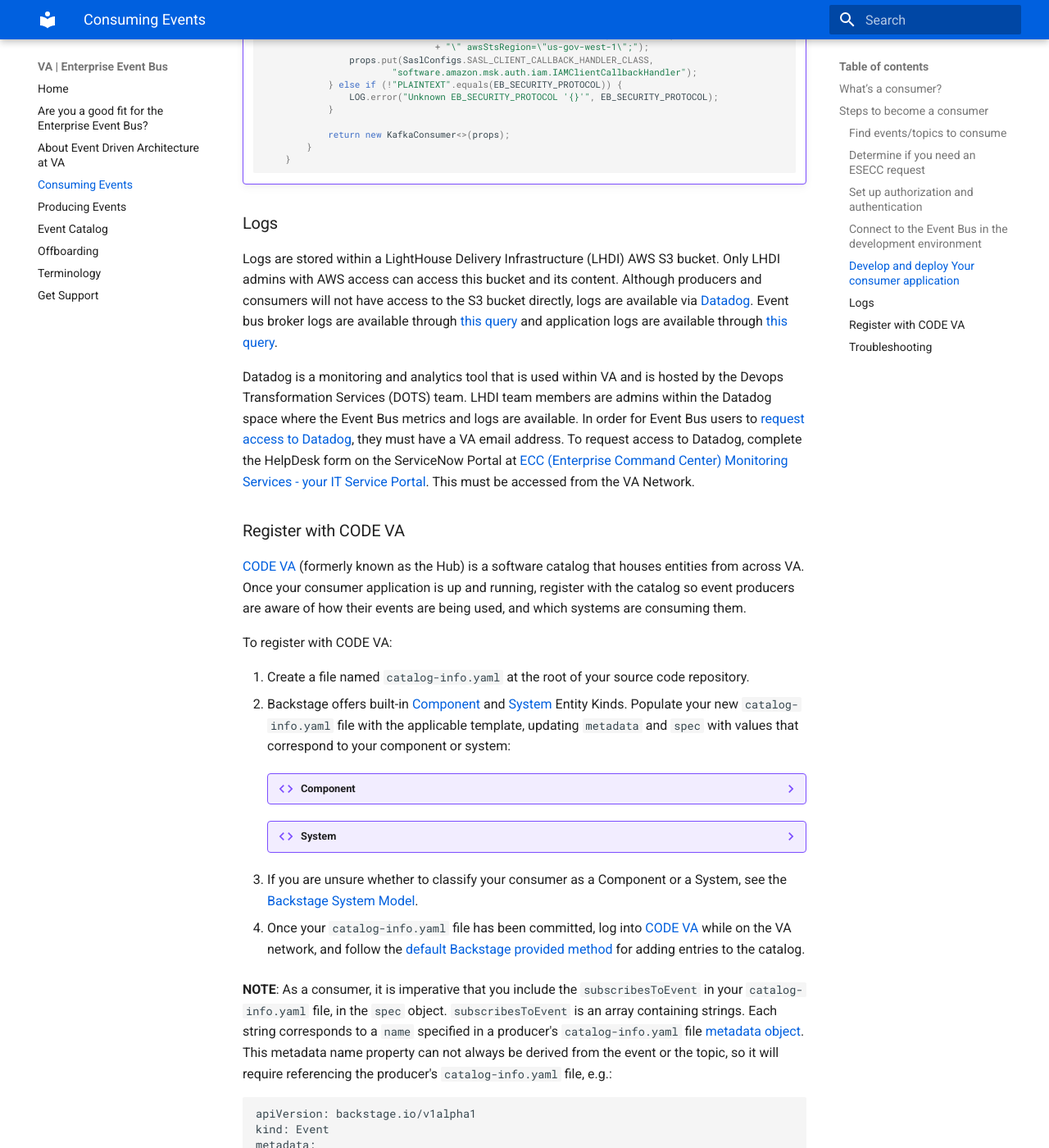
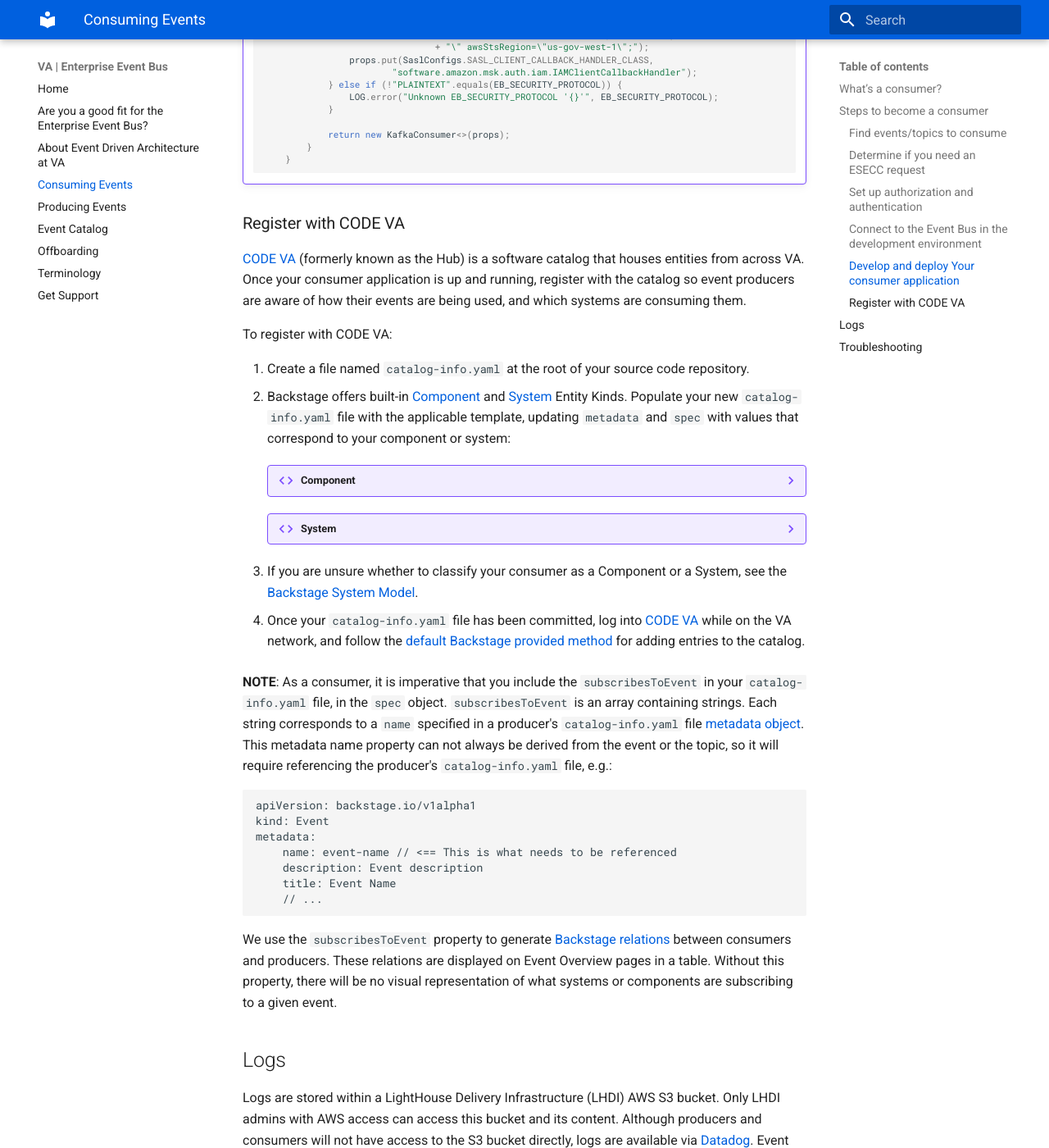
Before and after one commit to department-of-veterans-affairs/ves-event-bus-developer-portal, an MkDocs documentation site: the page built from docs/consume-events.md, in a window 1280 px wide and 1400 px high, scrolled down 4218 px. Shown: the whole window at 82% size. Built offline with MkDocs 1.6.1 and Material for MkDocs 9.7.7, drawn with Linux system fonts in a browser that asks for light colours; some of the changed lines change nothing that is shown; some of the changed text lies outside the part shown.

Commit message:
Adjusted location of logs section.md
Adjusted location of the logs section, per this comment: https://docs.google.com/document/d/1CnA9B2WDRKlbMKmcPFyd0mhRSCkvo-DX1apVgHQuE3w/edit?disco=AAABDsotuFQ

````diff
--- a/docs/consume-events.md
+++ b/docs/consume-events.md
@@ -151,12 +151,6 @@
         }
     ```
 
-### Logs
-
-Logs are stored within a LightHouse Delivery Infrastructure (LHDI) AWS S3 bucket. Only LHDI admins with AWS access can access this bucket and its content. Although producers and consumers will not have access to the S3 bucket directly, logs are available via [Datadog](https://lighthousedi.ddog-gov.com/). Event bus broker logs are available through [this query](https://lighthousedi.ddog-gov.com/logs?query=host%3A%22arn%3Aaws%3As3%3A%3A%3Aeventbus-msk-logs%22%20&cols=host%2Cservice&index=%2A&messageDisplay=inline&stream_sort=desc&viz=stream&from_ts=1684858340160&to_ts=1684859240160&live=true) and application logs are available through [this query](https://lighthousedi.ddog-gov.com/logs?query=kube_namespace%3Aves-event-bus-infra-dev%20&cols=host%2Cservice&index=%2A&messageDisplay=inline&refresh_mode=sliding&stream_sort=desc&viz=stream&from_ts=1695939680975&to_ts=1696544480975&live=true).
-
-Datadog is a monitoring and analytics tool that is used within VA and is hosted by the Devops Transformation Services (DOTS) team. LHDI team members are admins within the Datadog space where the Event Bus metrics and logs are available. In order for Event Bus users to [request access to Datadog](https://animated-carnival-57b3e7f5.pages.github.io/datadog-observability-tools/datadog-access/), they must have a VA email address. To request access to Datadog, complete the HelpDesk form on the ServiceNow Portal at [ECC (Enterprise Command Center) Monitoring Services - your IT Service Portal](https://gcc02.safelinks.protection.outlook.com/?url=https%3A%2F%2Fyourit.va.gov%2Fva%3Fid%3Dsc_cat_item%26sys_id%3D4cdf488b1ba4fcd412979796bc4bcb74&data=05%7C01%7C%7Ccb701e4e7fc944b6041308dbeacea9aa%7Ce95f1b23abaf45ee821db7ab251ab3bf%7C0%7C0%7C638361945550254440%7CUnknown%7CTWFpbGZsb3d8eyJWIjoiMC4wLjAwMDAiLCJQIjoiV2luMzIiLCJBTiI6Ik1haWwiLCJXVCI6Mn0%3D%7C3000%7C%7C%7C&sdata=sJfq3j8vnXwdtuQrfY%2FBaRttaqyOpKA6X17O8TMK9ug%3D&reserved=0). This must be accessed from the VA Network.
-
 ### Register with CODE VA
 [CODE VA](https://hub.lighthouse.va.gov) (formerly known as the Hub) is a software catalog that houses entities from across VA. Once your consumer application is up and running, register with the catalog so event producers are aware of how their events are being used, and which systems are consuming them.
 
@@ -208,5 +202,11 @@
 
 We use the `subscribesToEvent` property to generate [Backstage relations](https://backstage.io/docs/features/software-catalog/extending-the-model#adding-a-new-relation-type) between consumers and producers. These relations are displayed on Event Overview pages in a table. Without this property, there will be no visual representation of what systems or components are subscribing to a given event.
 
-### Troubleshooting
+## Logs
+
+Logs are stored within a LightHouse Delivery Infrastructure (LHDI) AWS S3 bucket. Only LHDI admins with AWS access can access this bucket and its content. Although producers and consumers will not have access to the S3 bucket directly, logs are available via [Datadog](https://lighthousedi.ddog-gov.com/). Event bus broker logs are available through [this query](https://lighthousedi.ddog-gov.com/logs?query=host%3A%22arn%3Aaws%3As3%3A%3A%3Aeventbus-msk-logs%22%20&cols=host%2Cservice&index=%2A&messageDisplay=inline&stream_sort=desc&viz=stream&from_ts=1684858340160&to_ts=1684859240160&live=true) and application logs are available through [this query](https://lighthousedi.ddog-gov.com/logs?query=kube_namespace%3Aves-event-bus-infra-dev%20&cols=host%2Cservice&index=%2A&messageDisplay=inline&refresh_mode=sliding&stream_sort=desc&viz=stream&from_ts=1695939680975&to_ts=1696544480975&live=true).
+
+Datadog is a monitoring and analytics tool that is used within VA and is hosted by the Devops Transformation Services (DOTS) team. LHDI team members are admins within the Datadog space where the Event Bus metrics and logs are available. In order for Event Bus users to [request access to Datadog](https://animated-carnival-57b3e7f5.pages.github.io/datadog-observability-tools/datadog-access/), they must have a VA email address. To request access to Datadog, complete the HelpDesk form on the ServiceNow Portal at [ECC (Enterprise Command Center) Monitoring Services - your IT Service Portal](https://gcc02.safelinks.protection.outlook.com/?url=https%3A%2F%2Fyourit.va.gov%2Fva%3Fid%3Dsc_cat_item%26sys_id%3D4cdf488b1ba4fcd412979796bc4bcb74&data=05%7C01%7C%7Ccb701e4e7fc944b6041308dbeacea9aa%7Ce95f1b23abaf45ee821db7ab251ab3bf%7C0%7C0%7C638361945550254440%7CUnknown%7CTWFpbGZsb3d8eyJWIjoiMC4wLjAwMDAiLCJQIjoiV2luMzIiLCJBTiI6Ik1haWwiLCJXVCI6Mn0%3D%7C3000%7C%7C%7C&sdata=sJfq3j8vnXwdtuQrfY%2FBaRttaqyOpKA6X17O8TMK9ug%3D&reserved=0). This must be accessed from the VA Network.
+
+## Troubleshooting
 If you have questions or run into difficulties with any of these steps, please [contact the Enterprise Event Bus Team](get-support.md).
````
